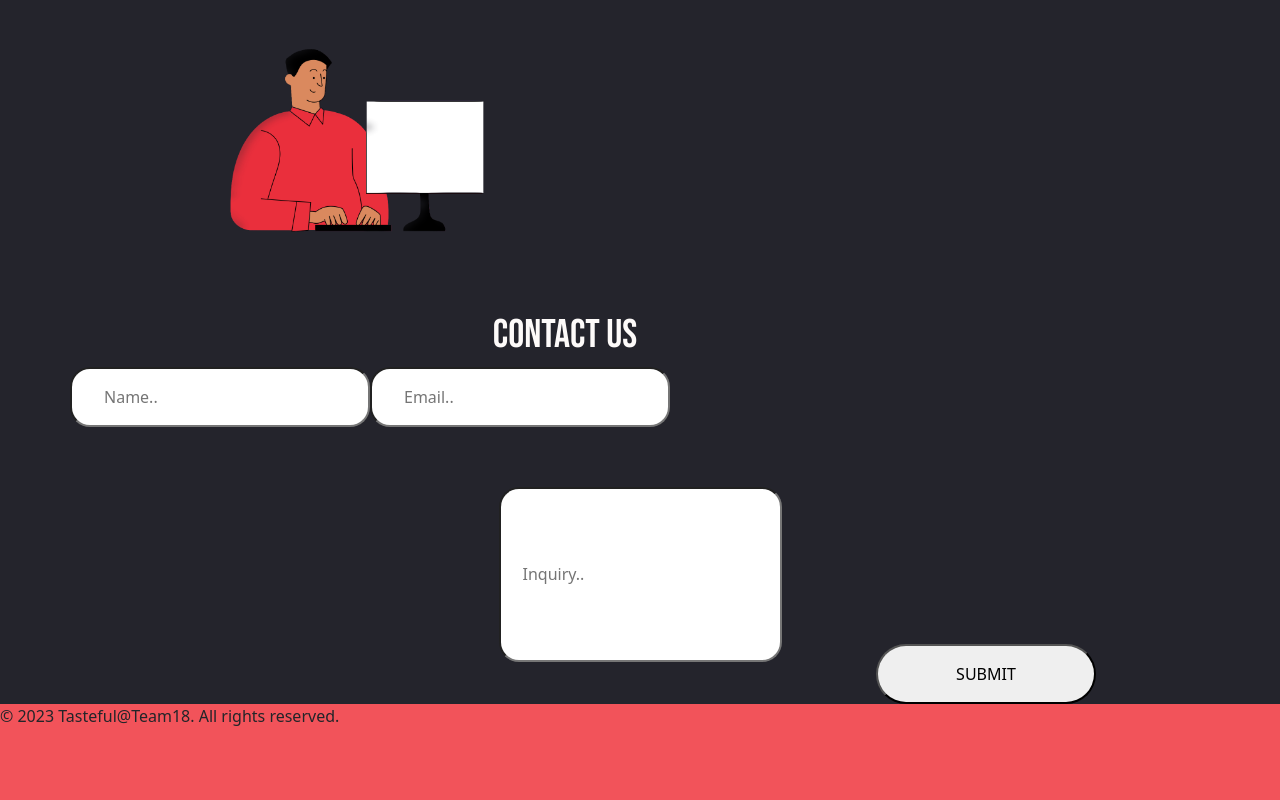
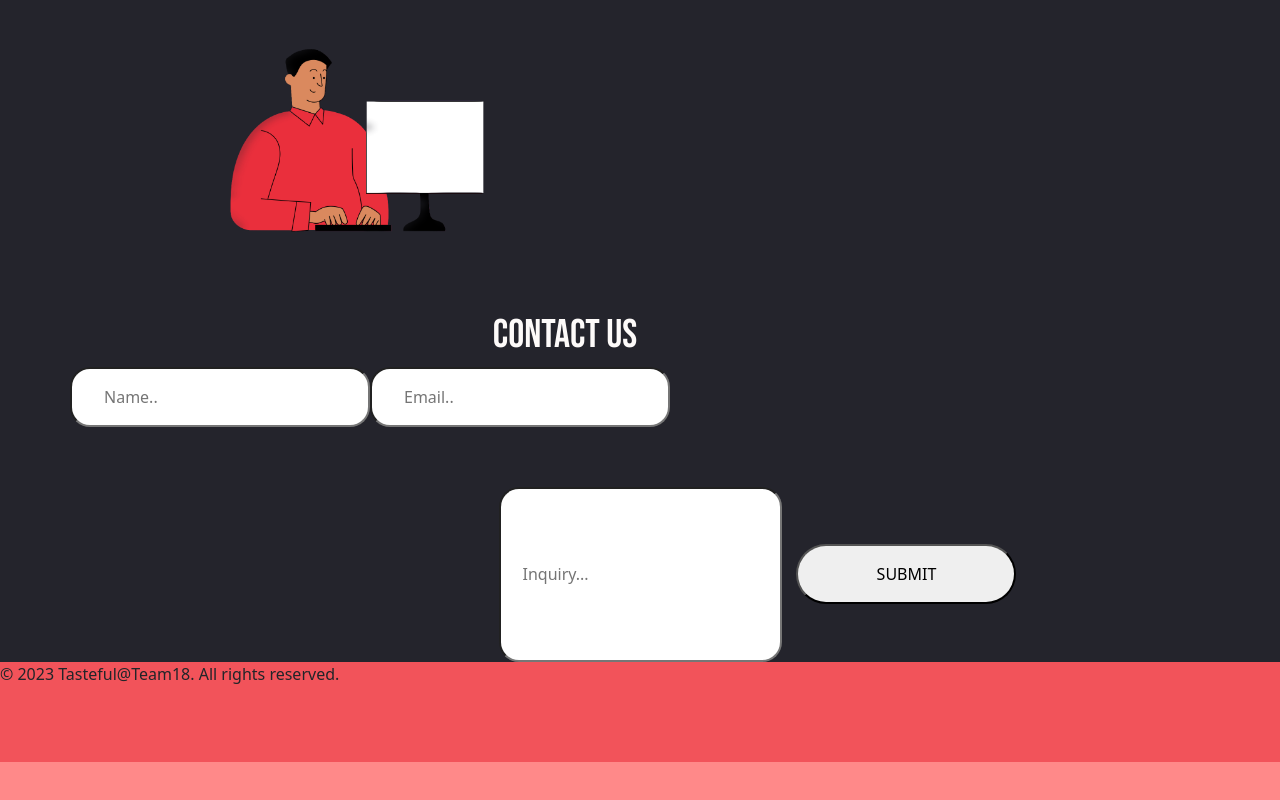
Before and after one commit to mcoronel814/tasteful, a website built with Vite: page hosting/index.html in a window 1280 px wide. Shown: the part 468-1268 px from the top of the page. After the commit the page ends 1230 px from the top, so only its background shows below. Built offline with nearby package versions, Linux system fonts and the light colour scheme; some packages are replaced by stand-ins of ours; no server answers; files whose address does not match are found by name; a web font is replaced by a local one.

Commit message:
add ids for contact row, cols

```diff
--- a/hosting/index.html
+++ b/hosting/index.html
@@ -149,16 +149,15 @@
                     <br>
                     <input type="text" placeholder="Inquiry.." id="inputInquiry">
                 </div> -->
-                <div class="col" id="contactInputboxBtn">
+                <div class="col" id="contactInputbox">
                     <br>
                     <br>
-                    <input type="text" placeholder="Inquiry.." id="inputInquiry">
-                    <button type="button"  class="button" id="bu2"> SUBMIT </button>
+                    <input type="text" placeholder="Inquiry..." id="inputInquiry">
                 </div>
             </div>
-            <!-- <div class="row">
-                <button type="button"  class="button" id="bu2"> SUBMIT </button>
-            </div> -->
+            <div class="row">
+                <button type="button"  class="button" id="contactBtn"> SUBMIT </button>
+            </div>
         </div>
 </div>
 <footer id="footcolor">
--- a/hosting/src/styles.scss
+++ b/hosting/src/styles.scss
@@ -238,21 +238,17 @@ font-size: 26px;
     height: 90px;
     width: 90px;
     margin-bottom: -95%;
-
 }
 
 #footcolor{
-
     background-color: #F2535A;
 }
 
-#bu2
-{
-    margin-top: -9%;
-    margin-left: 62%;
-    width: 220px;
-
-}
+// #bu2{
+//     margin-top: -9%;
+//     margin-left: 62%;
+//     width: 220px;
+// }
 
 #profileSize
 {
@@ -638,6 +634,11 @@ font-size: 26px;
     #inputInquiry {
         height: 175px;
     }
+    #contactBtn{
+        margin-top: -9%;
+        margin-left: 62%;
+        width: 220px;
+    }
 }
 /*======= End   Screen Sizes ====== */
 
```
